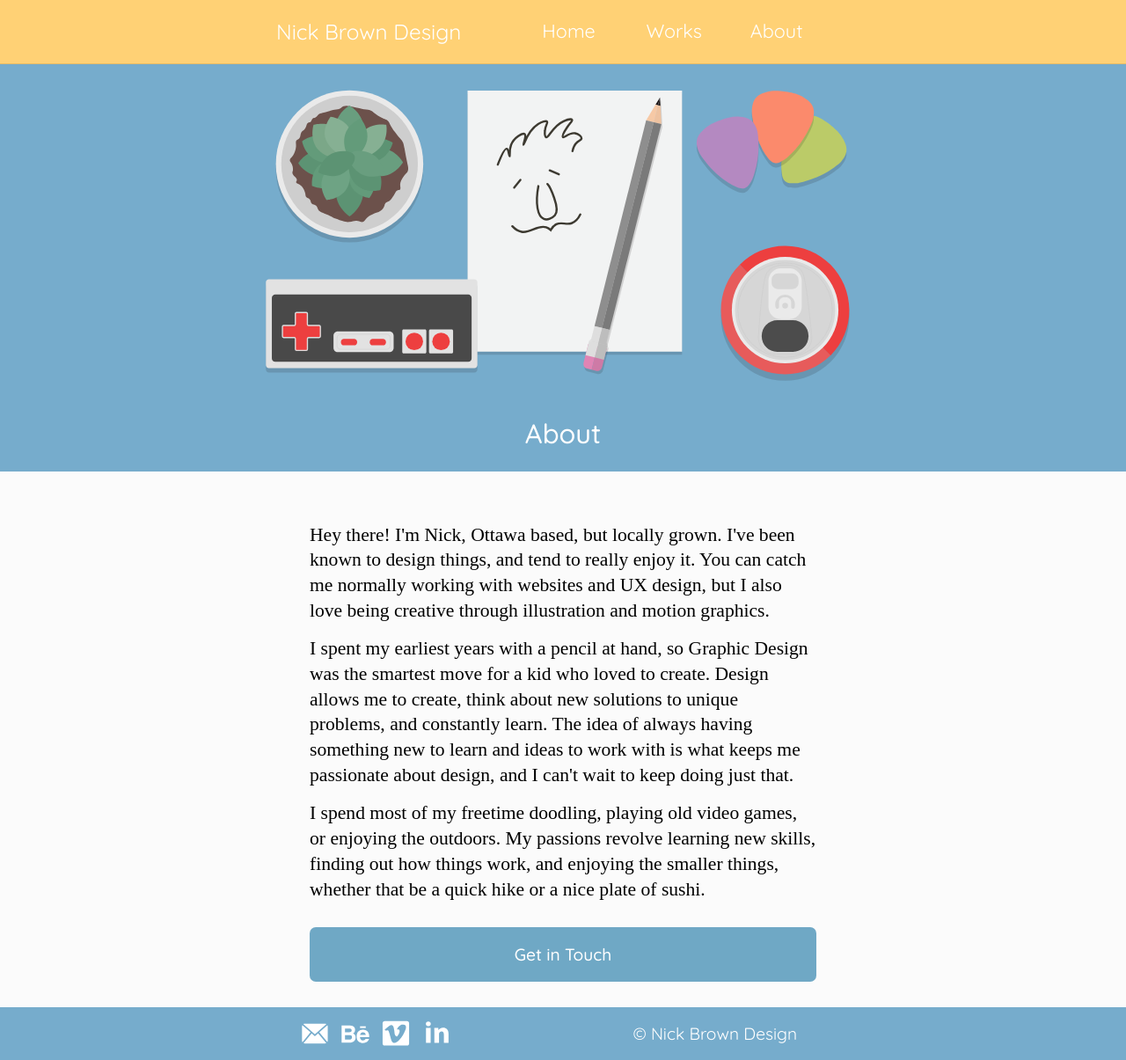
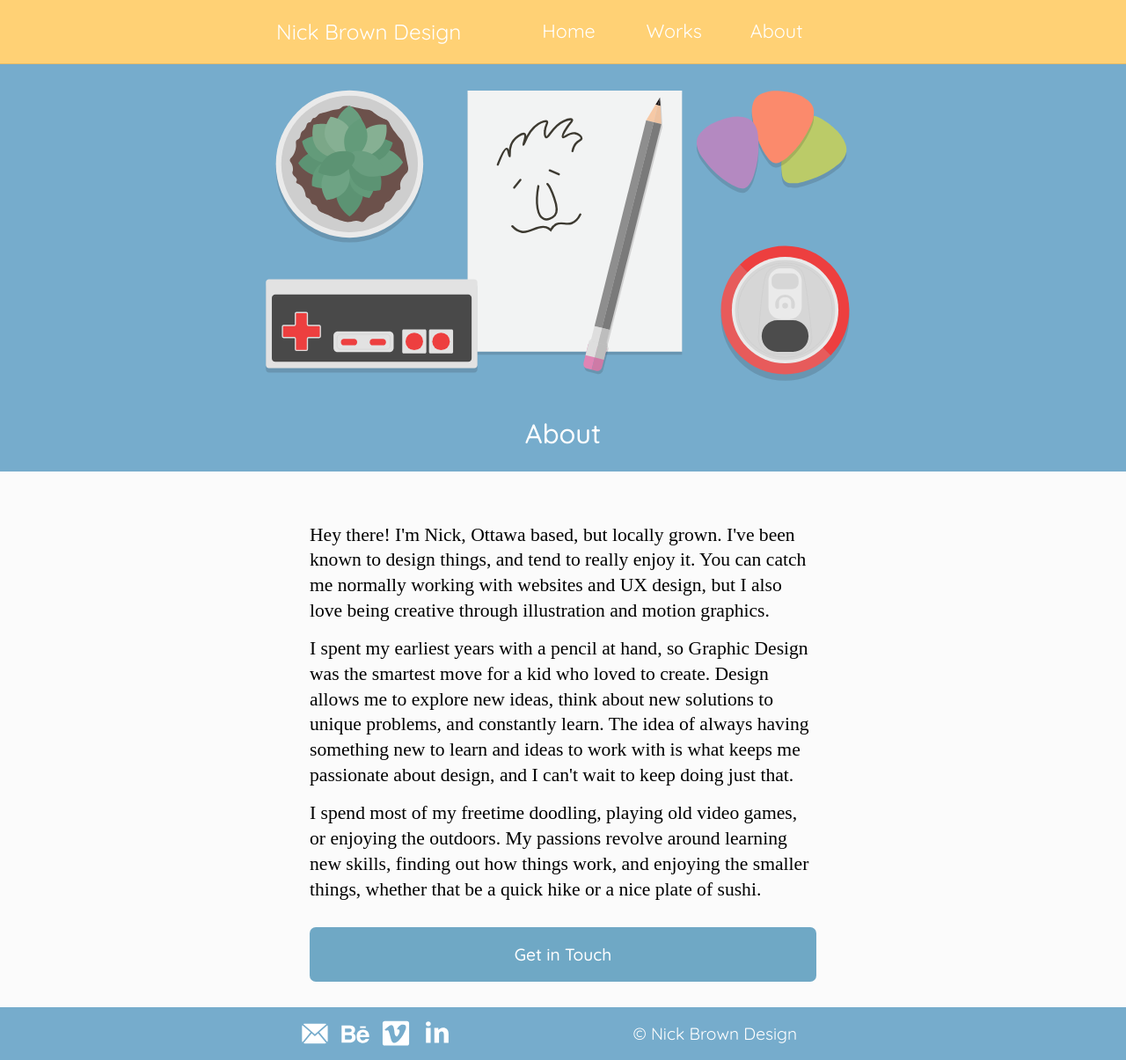
Before and after one commit to nicktgbrown/portfolio-site, a Jekyll site: the page built from about.html, in a window 1280 px wide. Shown: the whole page at 88% size. Built offline with Jekyll 4.4.1, drawn with Linux system fonts in a browser that asks for light colours; some web fonts are replaced.

Commit message:
Add alt tags to all case images, fix grammar error in about

```diff
--- a/about.html
+++ b/about.html
@@ -7,7 +7,7 @@
 <div class="banner-2 pad-b-1-2 gutter-2">
   <div class="max-length">
     <div class="center">
-      <img src="images/about-banner.svg" class="pad-t pad-b">
+      <img src="images/about-banner.svg" class="pad-t pad-b" alt="">
     </div>
   </div>
   <div class="grid max-length">
@@ -18,8 +18,8 @@
 </div>
   <div itemprop="about" class="gutter-2 max-length center wrapper pad-t push">
     <p class="mega push-1-2 pad-t">Hey there! I'm Nick, Ottawa based, but locally grown. I've been known to design things, and tend to really enjoy it. You can catch me normally working with websites and UX design, but I also love being creative through illustration and motion graphics.</p>
-    <p class="mega push-1-2">I spent my earliest years with a pencil at hand, so Graphic Design was the smartest move for a kid who loved to create. Design allows me to create, think about new solutions to unique problems, and constantly learn. The idea of always having something new to learn and ideas to work with is what keeps me passionate about design, and I can't wait to keep doing just that.</p>
-    <p class="mega push">I spend most of my freetime doodling, playing old video games, or enjoying the outdoors. My passions revolve learning new skills, finding out how things work, and enjoying the smaller things, whether that be a quick hike or a nice plate of sushi.</p>
+    <p class="mega push-1-2">I spent my earliest years with a pencil at hand, so Graphic Design was the smartest move for a kid who loved to create. Design allows me to explore new ideas, think about new solutions to unique problems, and constantly learn. The idea of always having something new to learn and ideas to work with is what keeps me passionate about design, and I can't wait to keep doing just that.</p>
+    <p class="mega push">I spend most of my freetime doodling, playing old video games, or enjoying the outdoors. My passions revolve around learning new skills, finding out how things work, and enjoying the smaller things, whether that be a quick hike or a nice plate of sushi.</p>
     <a href="mailto:whatsup@nickbrowndesign.ca" target="_blank" class="button center island-1-2">Get in Touch</a>
   </div>
 </div>
--- a/case1.html
+++ b/case1.html
@@ -42,16 +42,16 @@
       <p class="kilo push-1-2">After completing a functioning prototype, with versions for mobile and desktop, user testing was conducted to refine the usability of the site and it's tasks and ensure it had good flow. After this was completed, coding began.</p>
     </div>
     <div class="embed embed-golden gutter-2">
-      <img src="{{site.baseurl}}/images/8bitify-icons.gif" itemprop="image" class="img-flex embed-item fadeup" id="8-bitify-icons">
+      <img src="{{site.baseurl}}/images/8bitify-icons.gif" itemprop="image" class="img-flex embed-item fadeup" id="8-bitify-icons" alt="icons used for 8 bitify SAAS site">
     </div>
     <h3 class="peta pad-t push-1-4">Final Product</h3>
     <p class="kilo" aria-details="8-bitify-final">The final product consisted of a fully responsive faux SAAS website that promoted usability and functionality via the UX skills put to use and intent to design for accessibility.</p>
     <div id="8-bitify-final" class="grid push">
       <div class="unit unit-xs-2-3 unit-s-2-3 unit-m-2-3 unit-l-2-3 unit-xl-2-3 gutter-1-2">
-        <img src="{{site.baseurl}}/images/8bitify-ipad.gif" itemprop="image" class="img-flex fadeup">
+        <img src="{{site.baseurl}}/images/8bitify-ipad.gif" itemprop="image" class="img-flex fadeup" alt="an example of 8 bitify's desktop version on an ipad">
       </div>
       <div class="unit unit-xs-1-3 unit-s-1-3 unit-m-1-3 unit-l-1-3 unit-xl-1-3 gutter-1-2 embed">
-        <img src="{{site.baseurl}}/images/8bitify-iphone.gif" itemprop="image" class="img-flex fadeup">
+        <img src="{{site.baseurl}}/images/8bitify-iphone.gif" itemprop="image" class="img-flex fadeup" alt="an example of 8 bitify's mobile version on an iphone">
       </div>
     </div>
     <a href="https://nicktgbrown.github.io/saas-website/" target="_blank" class="button center island-1-2">Explore the site!</a>
--- a/case3.html
+++ b/case3.html
@@ -42,16 +42,16 @@
       <p class="kilo push-0">Following this, I created the computers as well as some desk top elements such as books and paper trays. I also added calenders to all of the office spaces to display the year. After adding general items, I decided to add more items that tied each space to its era. I did so through things like coffee cups and glasses.</p>
     </div>
     <div class="embed embed-24by10 gutter-2">
-      <img src="{{site.baseurl}}/images/isometric-assets.gif" itemprop="image" class="img-flex embed-item fadeup" id="apple-icons">
+      <img src="{{site.baseurl}}/images/isometric-assets.gif" itemprop="image" class="img-flex embed-item fadeup" id="apple-icons" alt="a set of smaller items created for the isometric illustration, such as coffee mugs, plants, office supplies, and more">
     </div>
     <p class="kilo push-0" aria-details="apple-assets">The final things added to the illustration were office workers and chairs. Both the workers and chairs helped tie the spaces to specific eras even futher, through the characters styles and the build of the chairs (and yoga balls!).</p>
     <div class="embed embed-4by1 gutter-2" aria-id="apple-assets">
-      <img src="{{site.baseurl}}/images/isometric-people-chairs.gif" itemprop="image" class="img-flex embed-item fadeup island">
+      <img src="{{site.baseurl}}/images/isometric-people-chairs.gif" itemprop="image" class="img-flex embed-item fadeup island" alt="examples of the people and chairs created for the isometric illustration">
     </div>
     <h3 class="peta pad-t push-1-4">Final Product</h3>
     <p class="kilo" aria-details="apple-final">The final version of this product is the fully completed illustration, with multiple different spaces, each with its own aesthetic and style. I added many small elements to create a lively space, and tried to capture each era through not only the computers, but also the surrounding items.</p>
     <div class="embed embed-3by2 gutter-2 push-1-2" aria-id="apple-final">
-      <img src="{{site.baseurl}}/images/isometric.jpg" itemprop="image" class="img-flex embed-item fadeup">
+      <img src="{{site.baseurl}}/images/isometric.jpg" itemprop="image" class="img-flex embed-item fadeup" alt="the finished illustration depicting an office space with different era's depicated in each office booth">
     </div>
   </div>
 </div>
```
Also changed, not shown: case2.html (+4 -4 lines).
